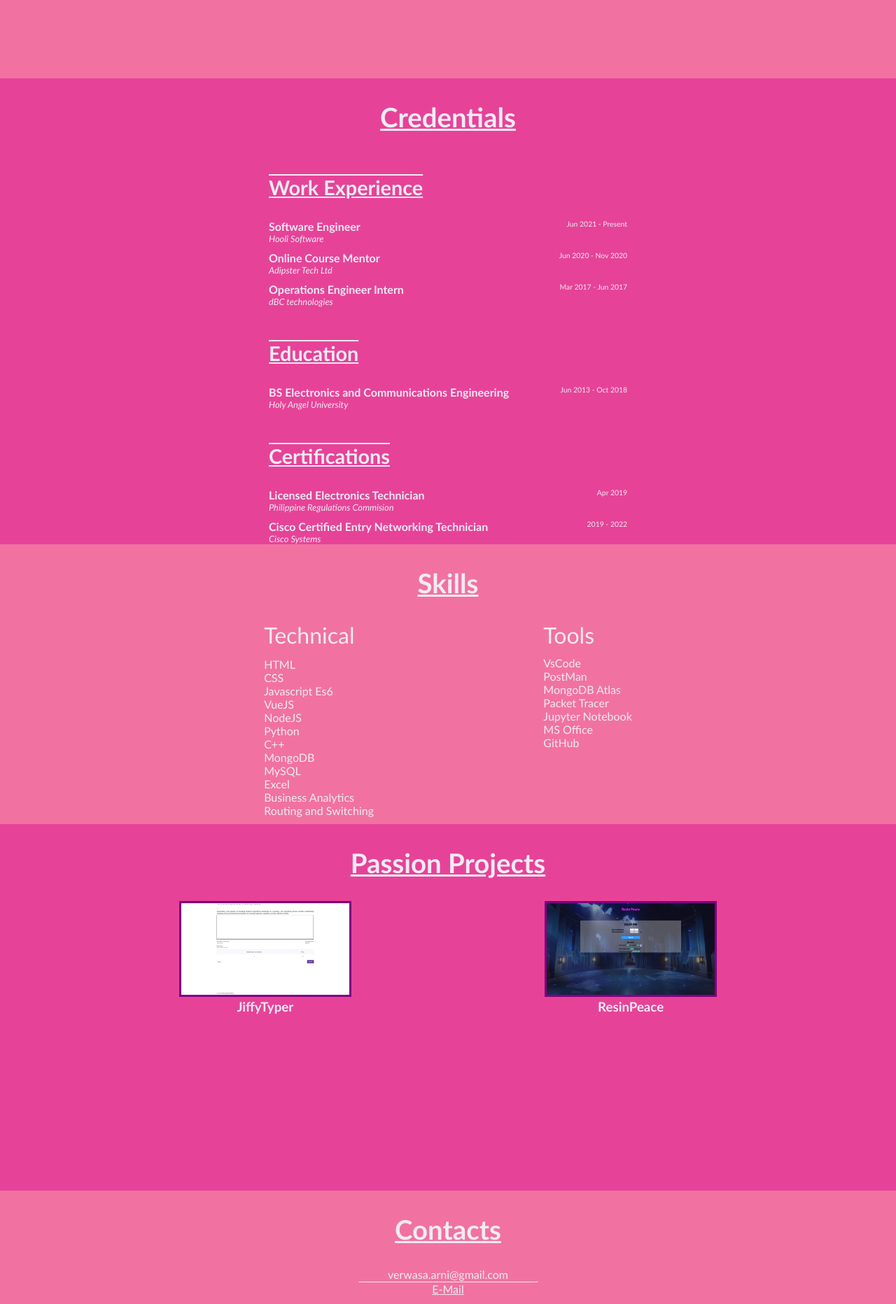
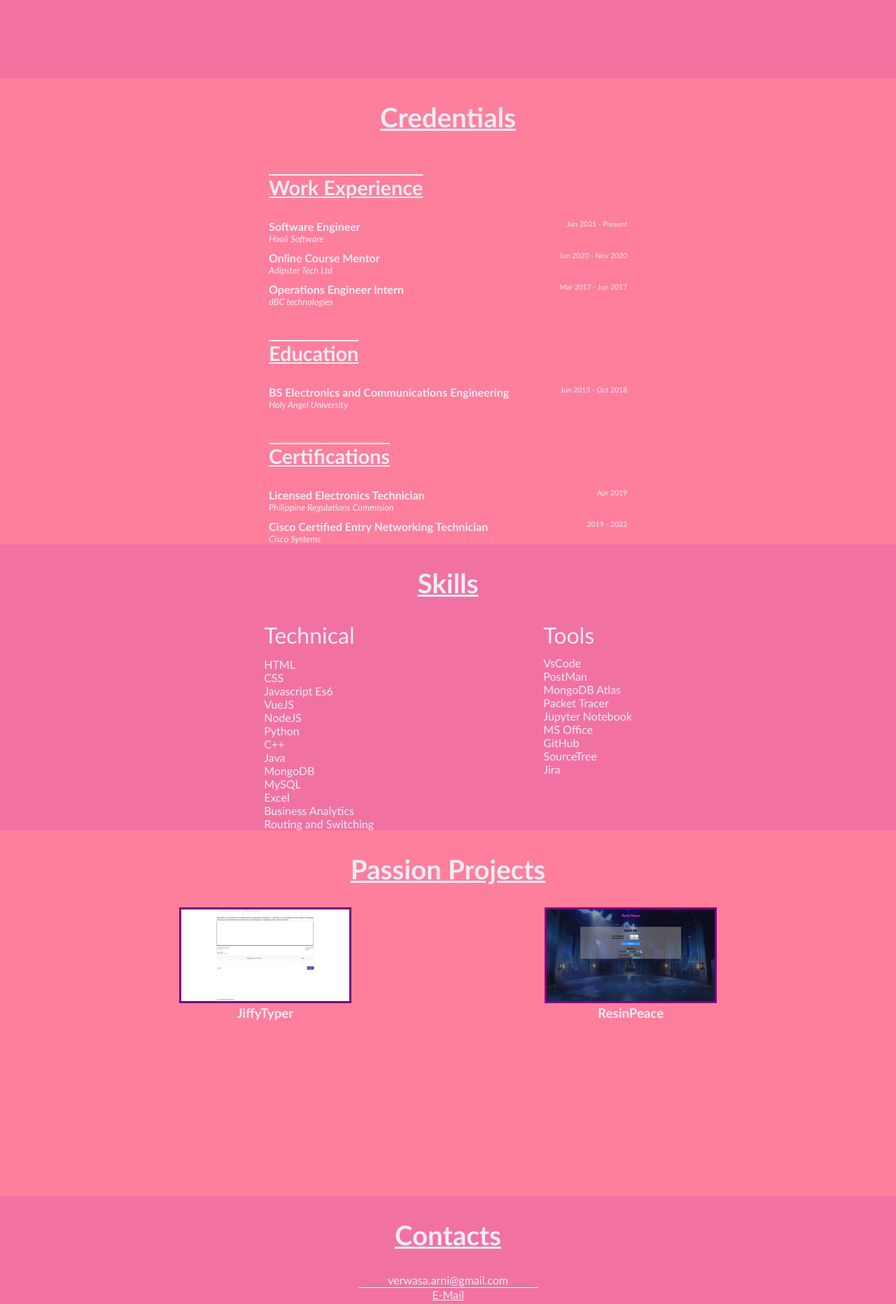
Before and after one commit to lewasaur/Profile, a Vue app: page / in a window 1280 px wide. Shown: the part 448-2312 px from the top of the page at 70% size. Built offline with nearby package versions, Linux system fonts and the light colour scheme.

Commit message:
update colors

```diff
--- a/src/components/Credentials.vue
+++ b/src/components/Credentials.vue
@@ -64,7 +64,7 @@ export default {
 
 <style scoped>
 #credentials-section {
-    background-color: #E64398;
+    background-color: #FE7F9C;
     min-height: 80vh;
 
 }
--- a/src/components/Projects.vue
+++ b/src/components/Projects.vue
@@ -40,7 +40,7 @@ export default {
 
 <style scoped>
 #projects-section {
-    background-color: #E64398;
+    background-color: #FE7F9C;
     min-height: 60vh;
 }
 
--- a/src/components/Skills.vue
+++ b/src/components/Skills.vue
@@ -15,6 +15,7 @@
                         <li>NodeJS</li>
                         <li>Python</li>
                         <li>C++</li>
+                        <li>Java</li>
                         <li>MongoDB</li>
                         <li>MySQL</li>
                         <li>Excel</li>
@@ -32,6 +33,8 @@
                         <li>Jupyter Notebook</li>
                         <li>MS Office</li>
                         <li>GitHub</li>
+                        <li>SourceTree</li>
+                        <li>Jira</li>
                     </ul>
                 </div>
                 <!-- <div class="skills-soft">
```
Also changed, not shown: src/assets/avatar.jpg, src/assets/test.jpg (added).
